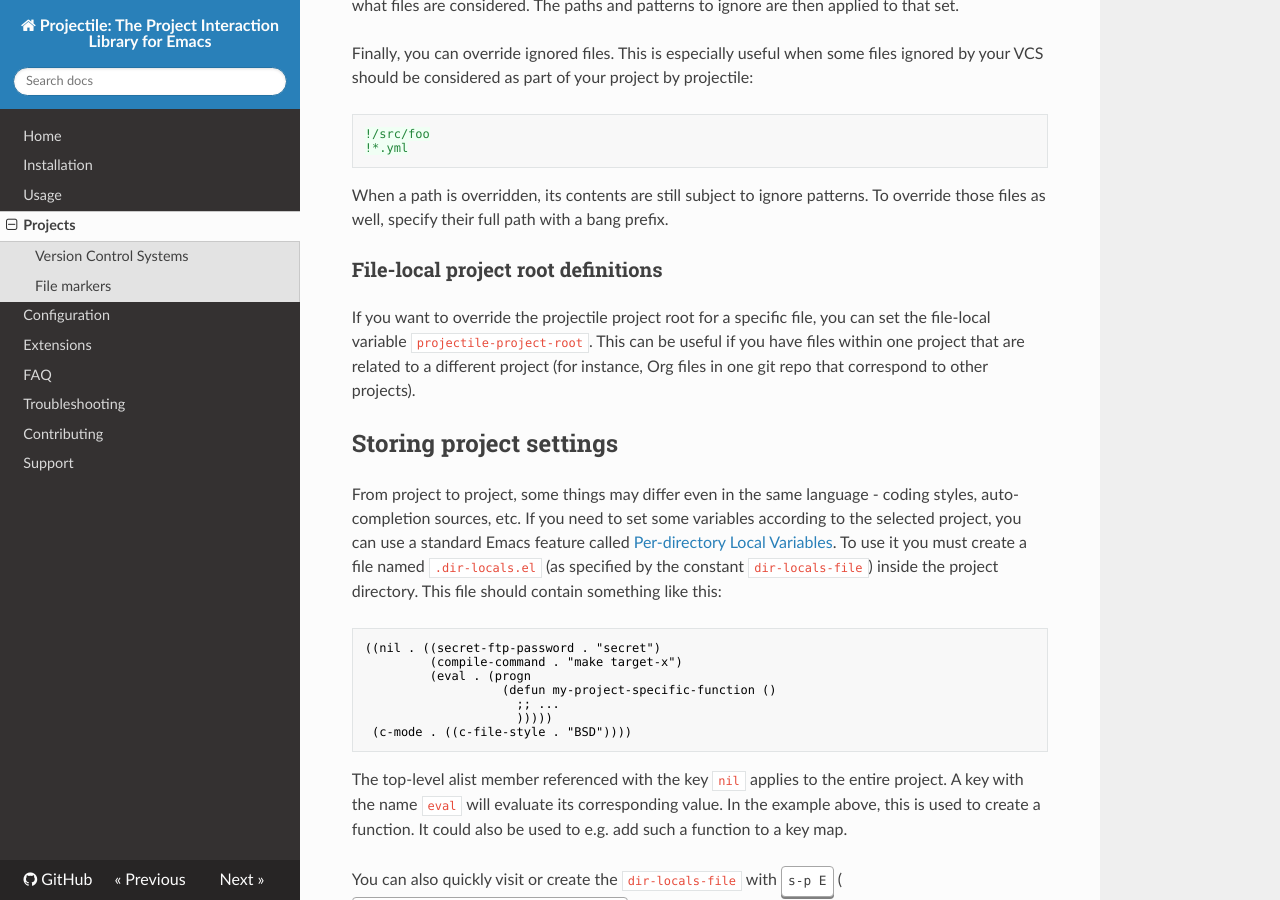
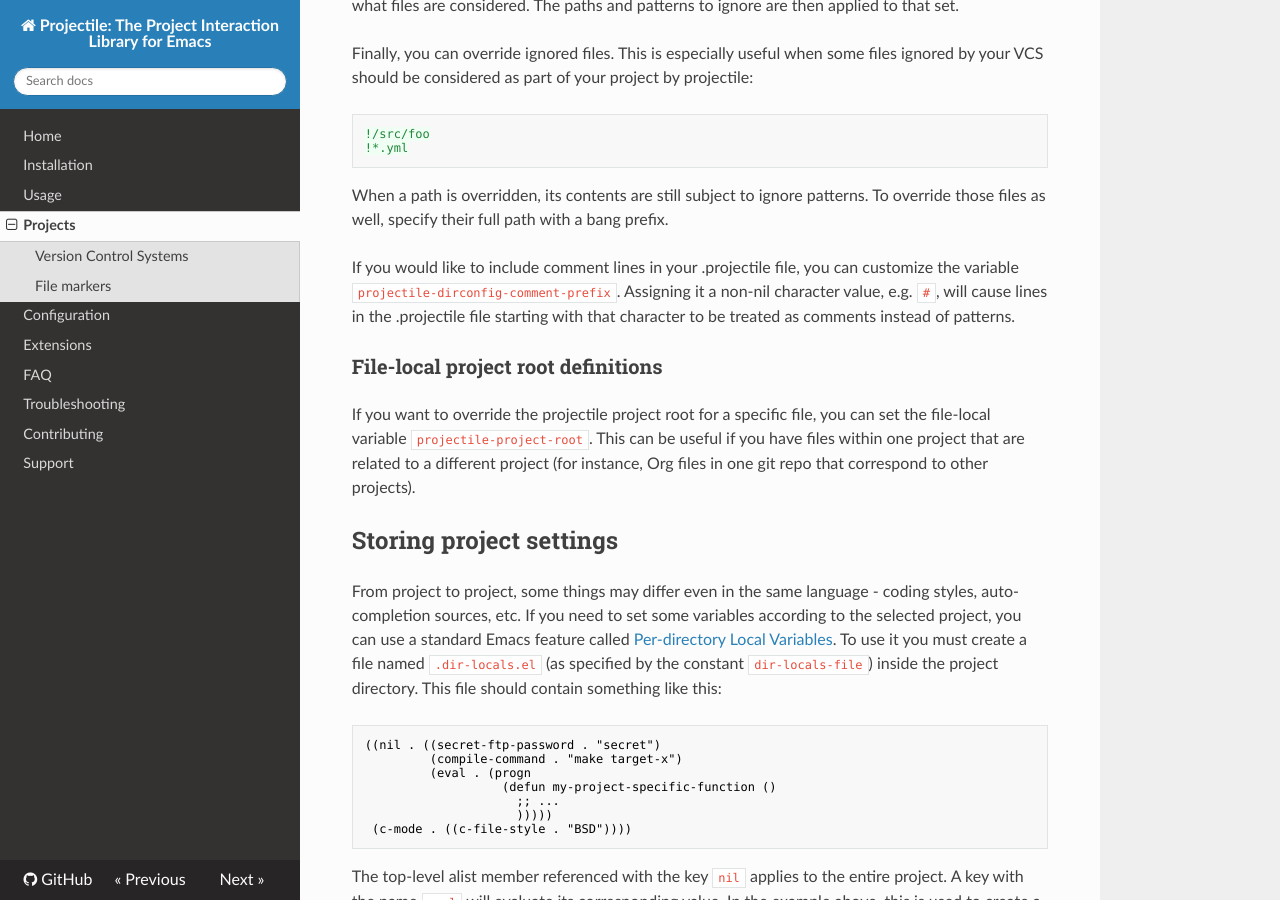
Before and after one commit to bbatsov/projectile, an MkDocs documentation site: the page built from doc/projects.md, in a window 1280 px wide and 900 px high, scrolled down 6880 px. Built offline with MkDocs 1.6.1, drawn with Linux system fonts in a browser that asks for light colours; nearby versions of some CDN libraries; old or Windows-style settings are respelled for this version of MkDocs.

Commit message:
Support for optional comments in .projectile files by customizing projectile-dirconfig-comment-prefix.
Resolves bbatsov/projectile#1522

```diff
--- a/doc/projects.md
+++ b/doc/projects.md
@@ -326,6 +326,12 @@
 patterns. To override those files as well, specify their full path
 with a bang prefix.
 
+If you would like to include comment lines in your .projectile file,
+you can customize the variable `projectile-dirconfig-comment-prefix`.
+Assigning it a non-nil character value, e.g. `#`, will cause lines in
+the .projectile file starting with that character to be treated as
+comments instead of patterns.
+
 ### File-local project root definitions
 
 If you want to override the projectile project root for a specific
```
Also changed, not shown: CHANGELOG.md (+1 -0 lines), 2 other files.
